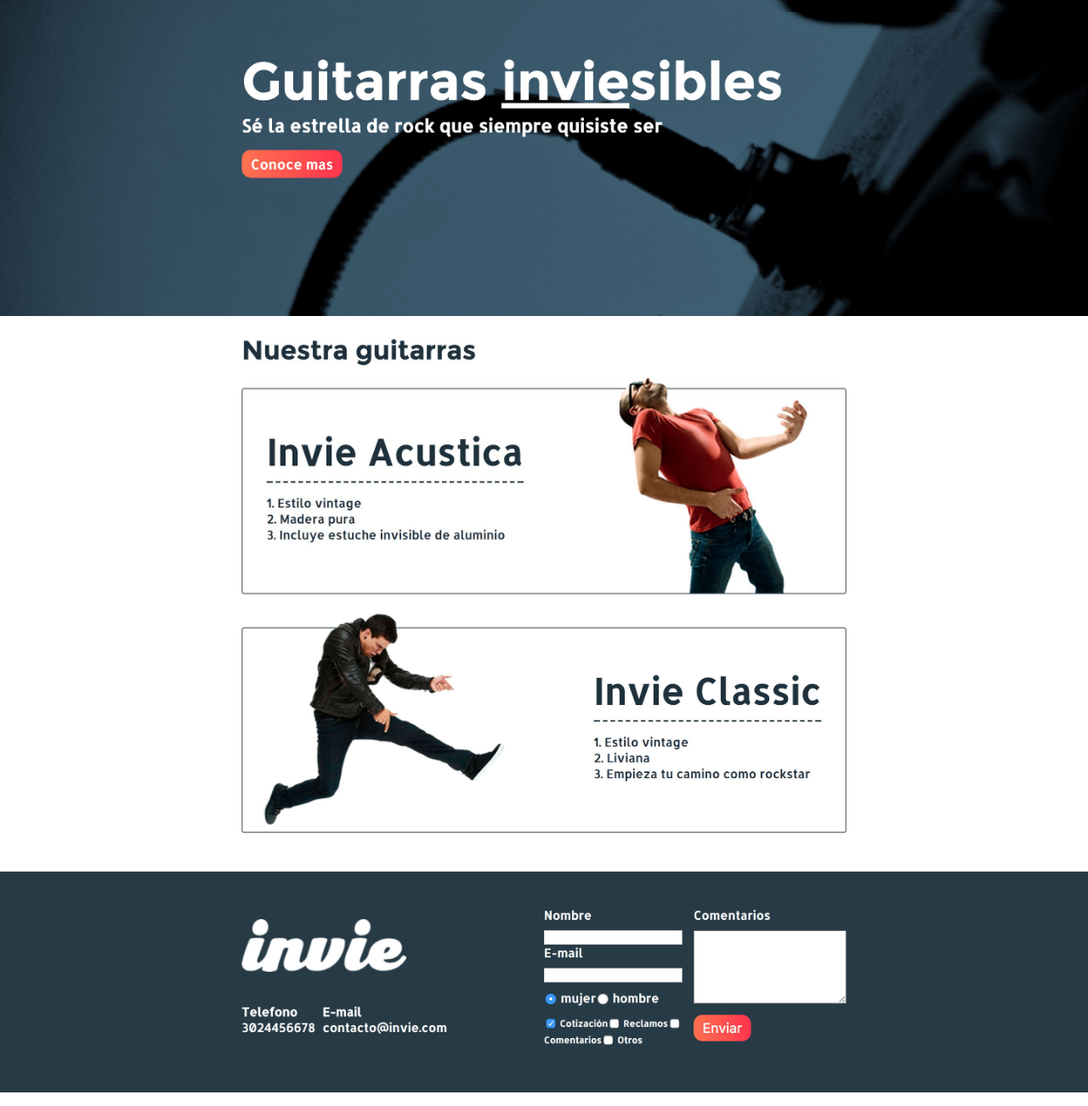
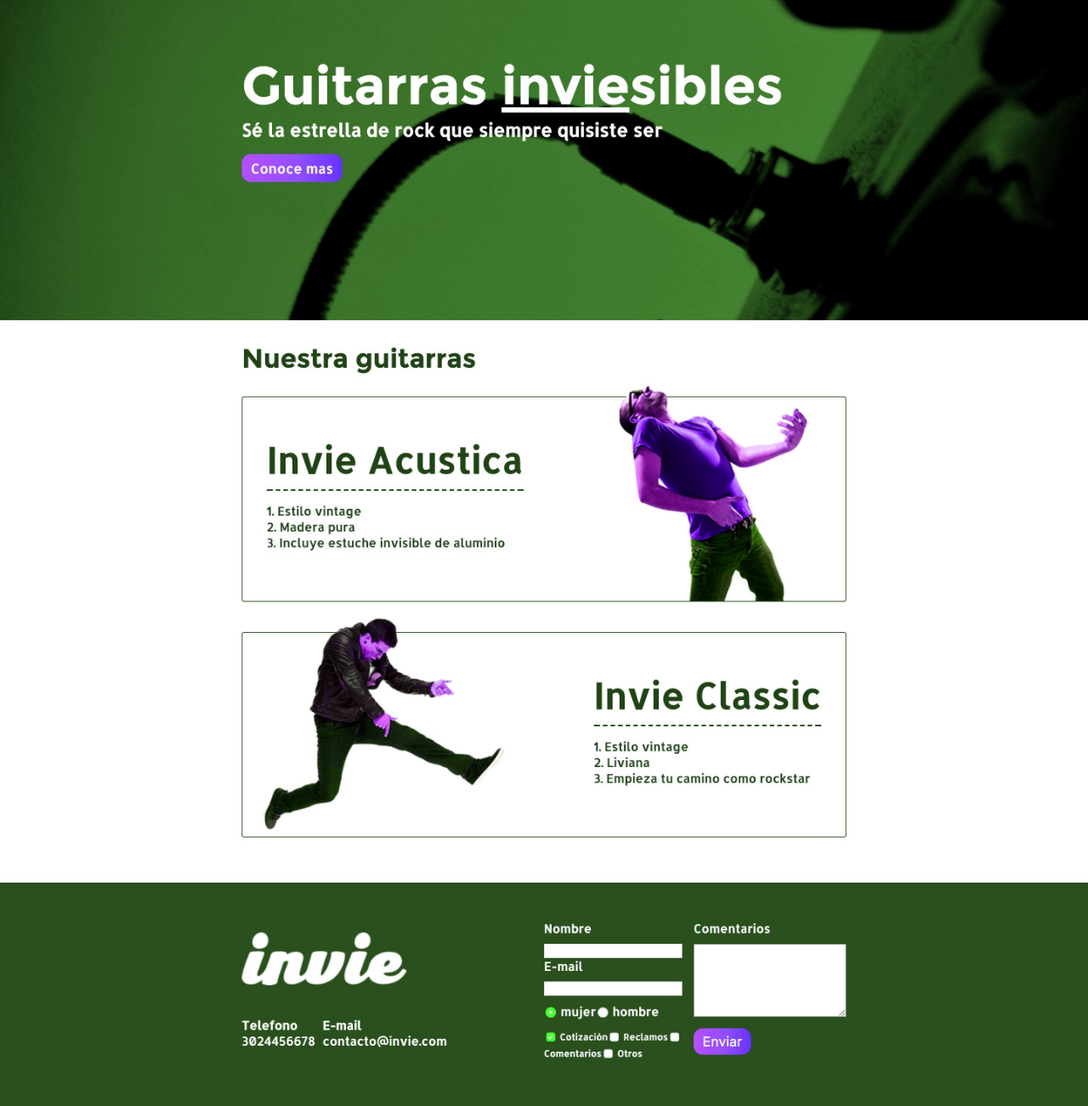
Before and after one commit to robinsonmar/invie-github, a plain HTML site: page index.html in a window 1280 px wide. Shown: the part 103-1405 px from the top of the page at 85% size. Drawn offline with Linux system fonts and the light colour scheme.

Commit message:
nueva version de invie - verde

```diff
--- a/index.html
+++ b/index.html
@@ -14,11 +14,6 @@
     </style>
   </head>
   <body>
-    <img src="header.jpg" alt="" />
-    <img src="hero.jpg" alt="" />
-    <img src="acustica.jpg" alt="" />
-    <img src="clasica.jpg" alt="" />
-    <img src="footer.jpg" alt="" />
-
+    <img src="nueva-version.jpg" alt="" />
   </body>
 </html>
```
Also changed, not shown: nueva-version.jpg (added).
